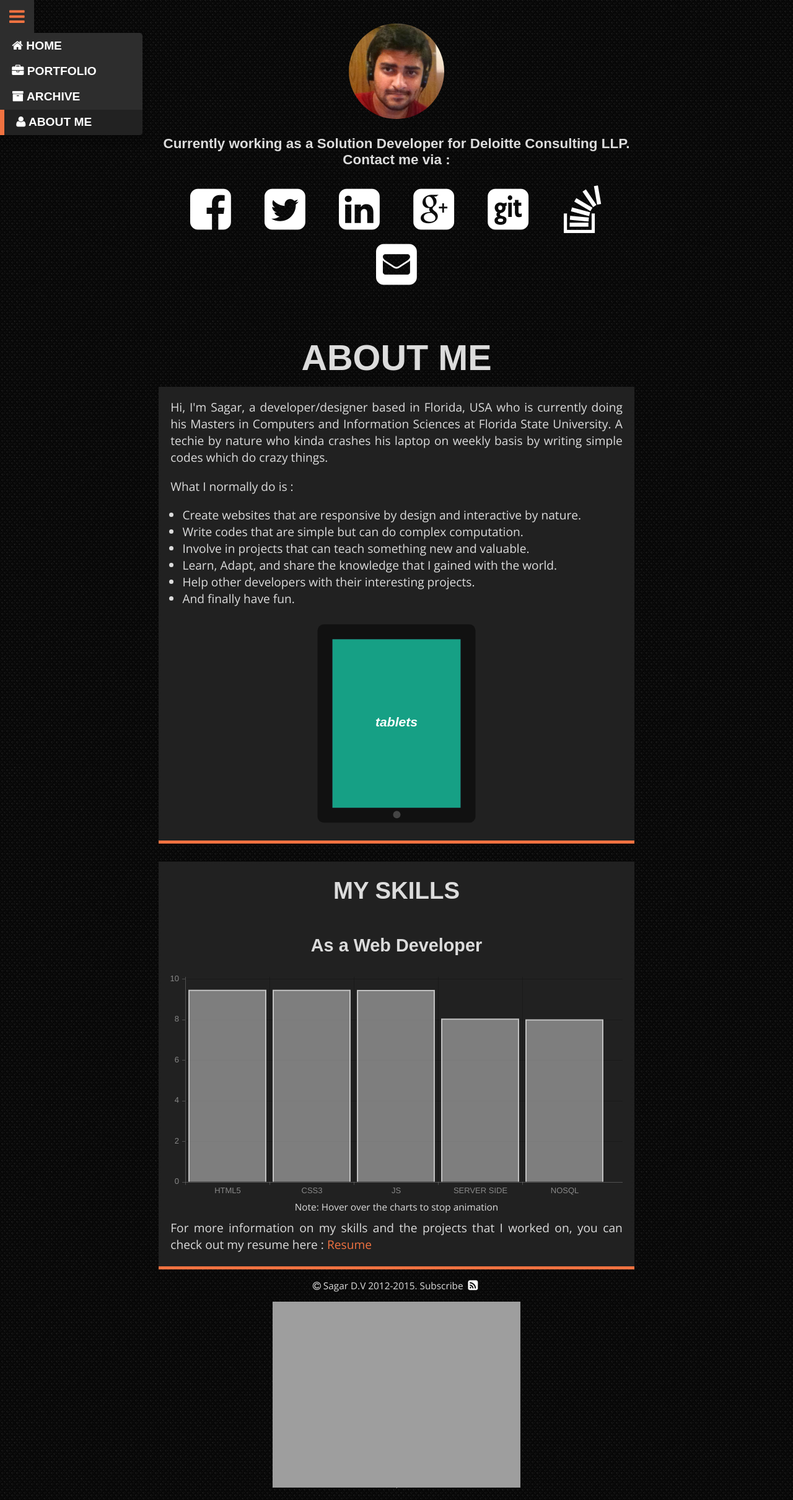
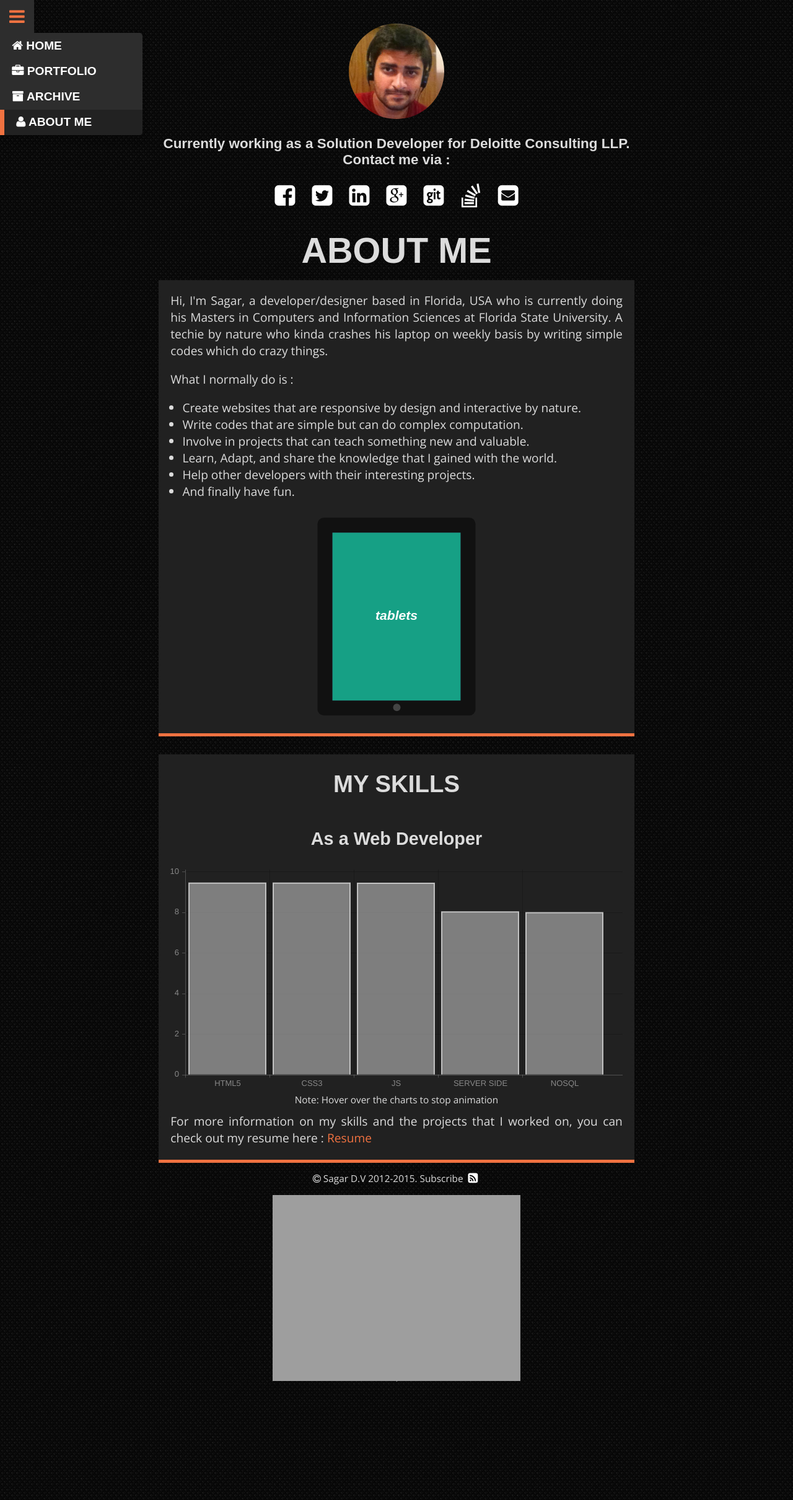
Before and after one commit to dvenkatsagar/dvenkatsagar.github.io, a Jekyll site: the page built from about.html, in a window 1280 px wide. Shown: the whole page at 62% size. Built offline with Jekyll 4.4.1, drawn with Linux system fonts in a browser that asks for light colours; grey boxes are pictures that could not be loaded.

Commit message:
Update social_links.html

```diff
--- a/_includes/social_links.html
+++ b/_includes/social_links.html
@@ -1,4 +1,4 @@
-<div class="links">
+<!--div class="links"-->
   {% if site.facebook_username %}<a href="https://www.facebook.com/{{ site.facebook_username }}" target="_new"><i class="fa fa-fw fa-facebook-square"></i></a>{% endif %}
   {% if site.twitter_username %}<a href="https://www.twitter.com/{{ site.twitter_username }}" target="_new"><i class="fa fa-fw fa-twitter-square"></i></a>{% endif %}
   {% if site.linkedin_link %}<a href="{{ site.linkedin_link }}" target="_new"><i class="fa fa-fw fa-linkedin-square"></i></a>{% endif %}
@@ -6,4 +6,4 @@
   {% if site.git_username %}<a href="https://gitlab.com/{{ site.git_username }}" target="_new"><i class="fa fa-fw fa-git-square"></i></a>{% endif %}
   {% if site.stackoverflow_link %}<a href="{{ site.stackoverflow_link }}" target="_new"><i class="fa fa-fw fa-stack-overflow"></i></a>{% endif %}
   <a href="mailto:{{ site.email }}" target="_new"><i class="fa fa-fw fa-envelope-square"></i></a>
-</div>
+<!--/div-->
```
